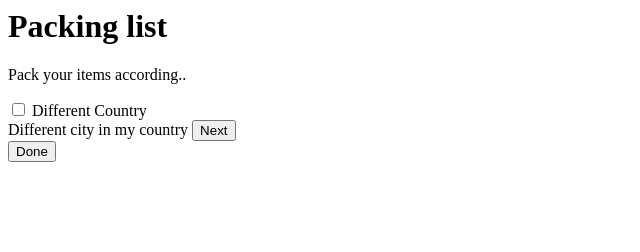
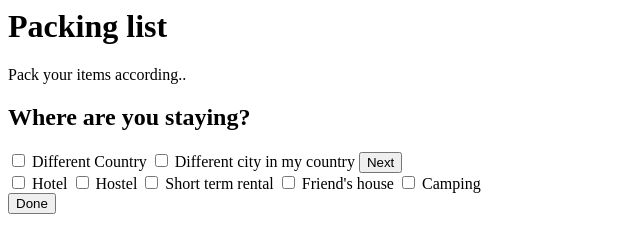
Before and after one commit to kaushalch1/packinglist, a website: page index.html in a window 1280 px wide. Shown: the whole page, without its empty margins (0-640 px from the left). Drawn offline with Linux system fonts and the light colour scheme.

Commit message:
created app.js

```diff
--- a/index.html
+++ b/index.html
@@ -4,21 +4,34 @@
         <title>
             Packing list
         </title>
-        <link rel="stylesheet" href="style.css">
+        <link rel="stylesheet" href="./style.css">
     </head>
     <body>
         <h1>Packing list</h1>
         <p>Pack your items according..</p>
         <form action="/options" method="post" id="form1">
             <div id="form1">
-                <input type="checkbox" required>
-                <label for="Different country">Different Country</label><br>
+                <h2>Where are you staying?</h2>
+                <input type="checkbox" value="Different Country" required>
+                <label for="Different country">Different Country</label>
+                <input type="checkbox" value="Different city in my country">
                 <label for="Different city in my country">Different city in my country</label>
                 <button class="next">Next</button>
             </div>
-            <!-- <div>
-
-            </div> -->
+            <div id="form2">
+                <input type="checkbox" value="Hotel" required>
+                <label for="Hotel">Hotel</label>
+                <input type="checkbox" value="Hostel" required>
+                <label for="Hostel">Hostel</label>
+                <input type="checkbox" value="Short term rental" required>
+                <label for="Short term rental">Short term rental</label>
+                <input type="checkbox" value="Friend's house" required>
+                <label for="Friend's house">Friend's house</label>
+                <input type="checkbox" value="Camping" required>
+                <label for="Camping">Camping</label>
+            </div>
+            <!--<div id="form3">
+            </div>-->
         <button type="submit" id="submit">Done</button>
         </form>
         <script src="index.js"></script>
```
Also changed, not shown: app.js (added, +19 -0 lines), package.json (added, +8 -0 lines).
